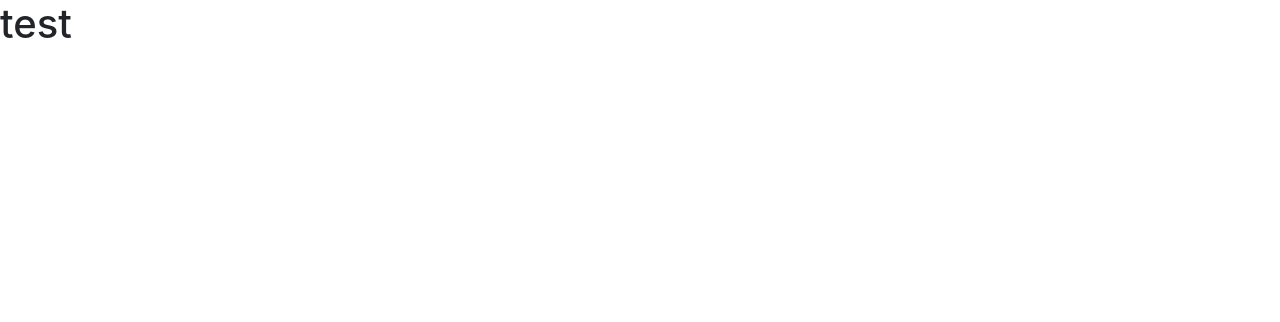
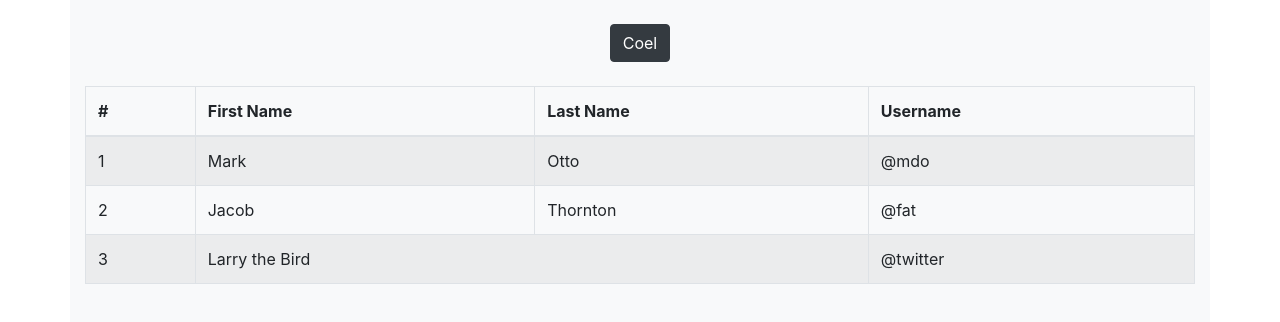
Before and after one commit to aldoglez34/materiales, a React (Create React App) app in the folder client/: page / in a window 1280 px wide. Shown: the top 322 px of the page. Built offline with nearby package versions, Linux system fonts and the light colour scheme; no server answers.

Commit message:
ky implementation

```diff
--- a/client/package.json
+++ b/client/package.json
@@ -12,6 +12,7 @@
     "@types/react": "^18.0.18",
     "@types/react-dom": "^18.0.6",
     "classnames": "^2.3.1",
+    "ky": "^0.33.0",
     "react": "^18.2.0",
     "react-awesome-reveal": "^4.0.1",
     "react-bootstrap": "^2.5.0",
--- a/client/src/App.tsx
+++ b/client/src/App.tsx
@@ -1,9 +1,48 @@
 import { FC } from "react";
+import { useScrap } from "./useScrap";
+import { Button, Table } from "react-bootstrap";
 
 const App: FC = () => {
-  console.log("asdnjl");
+  const { coelData } = useScrap();
 
-  return <h1>test</h1>;
+  console.log({ coelData });
+
+  return (
+    <div className="container py-4 bg-light">
+      <section className="mb-4 text-center">
+        <Button variant="dark">Coel</Button>
+      </section>
+      <Table striped bordered hover>
+        <thead>
+          <tr>
+            <th>#</th>
+            <th>First Name</th>
+            <th>Last Name</th>
+            <th>Username</th>
+          </tr>
+        </thead>
+        <tbody>
+          <tr>
+            <td>1</td>
+            <td>Mark</td>
+            <td>Otto</td>
+            <td>@mdo</td>
+          </tr>
+          <tr>
+            <td>2</td>
+            <td>Jacob</td>
+            <td>Thornton</td>
+            <td>@fat</td>
+          </tr>
+          <tr>
+            <td>3</td>
+            <td colSpan={2}>Larry the Bird</td>
+            <td>@twitter</td>
+          </tr>
+        </tbody>
+      </Table>
+    </div>
+  );
 };
 
 export default App;
--- /dev/null
+++ b/client/src/useScrap.ts
@@ -0,0 +1,9 @@
+import ky from "ky";
+
+export const useScrap = async () => {
+  const scrap = () => undefined;
+
+  const coelData = await ky("coel", { prefixUrl: "/api" });
+
+  return { coelData };
+};
```
Also changed, not shown: 1 other file (tests, documents, lock files or other folders).
